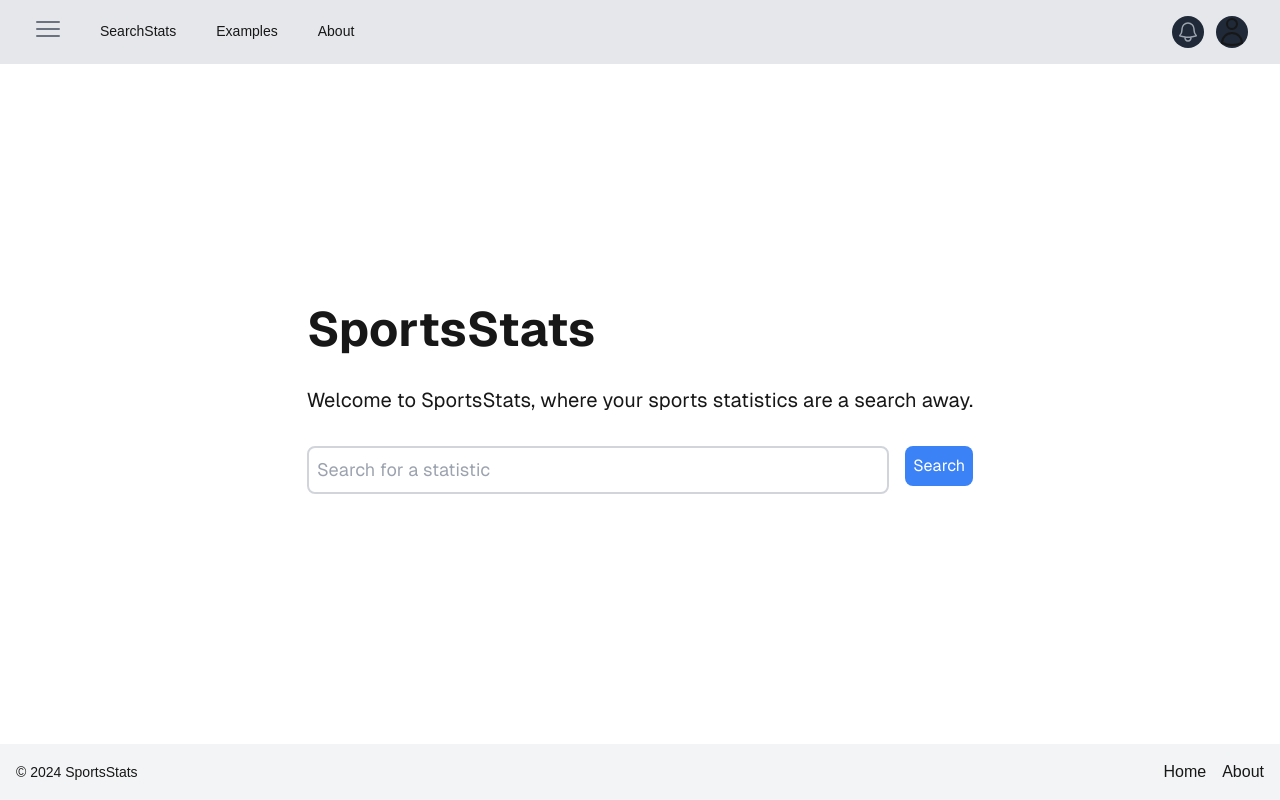
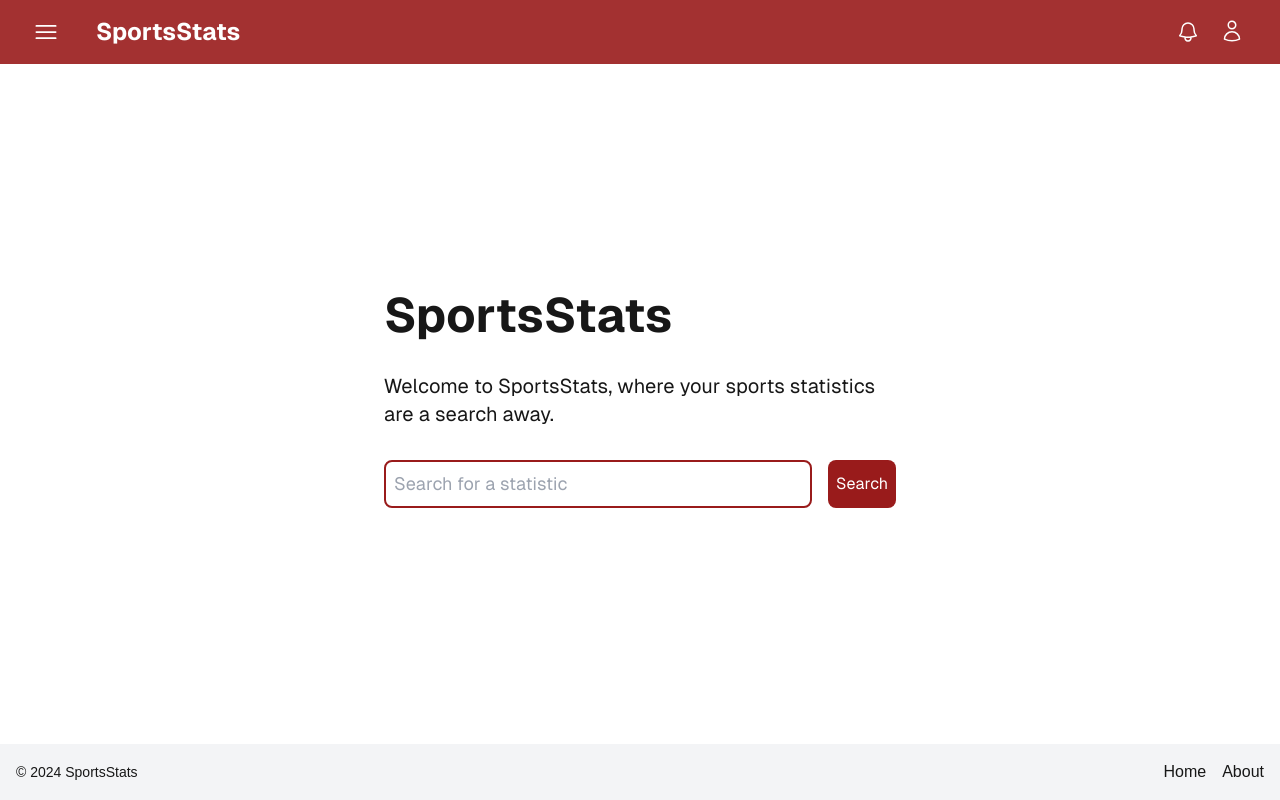
Before and after one commit to JohnDeLeoDev/SportsStats, a Next.js app: page / in a window 1280 px wide. Built offline with nearby package versions, Linux system fonts and the light colour scheme.

Commit message:
Changes made to styling of header, layout, page, and searchResults components. Search results now appear when a response is received from the server.

```diff
--- a/src/app/header.tsx
+++ b/src/app/header.tsx
@@ -11,12 +11,7 @@ import {
     MenuItems,
 } from '@headlessui/react'
 
-import {
-    Bars3Icon,
-    BellIcon,
-    XMarkIcon,
-    UserIcon,
-} from '@heroicons/react/24/outline'
+import { Bars3Icon, BellIcon, UserIcon } from '@heroicons/react/24/outline'
 
 const navigation = [
     { name: 'SearchStats', href: '/', current: false },
@@ -64,7 +59,8 @@ export default function Header({ currentRoute }: HeaderProps) {
         <header className="grid grid-cols-3 w-full gap-4">
             <Disclosure
                 as="nav"
-                className="bg-gray-200 fixed w-screen z-10 top-0"
+                className="bg-red-800 bg-opacity-90 text-white
+                fixed w-screen z-10 top-0"
             >
                 <div className="mx-auto px-2 sm:px-6 lg:px-8">
                     <div className="relative flex h-16 items-center justify-between">
@@ -77,19 +73,24 @@ export default function Header({ currentRoute }: HeaderProps) {
                                     aria-hidden="true"
                                     className="block h-6 w-6 group-data-[open]:hidden"
                                 />
-                                <XMarkIcon
-                                    aria-hidden="true"
-                                    className="hidden h-6 w-6 group-data-[open]:block"
-                                />
                             </DisclosureButton>
                         </div>
                         <div className="flex flex-1 items-center justify-center sm:items-stretch sm:justify-start">
                             <div className="flex flex-shrink-0 items-center">
-                                <Menu as="div" className="relative">
-                                    <MenuButton>
+                                <Menu
+                                    as="div"
+                                    className="
+                                    relative flex flex-col
+                                    "
+                                >
+                                    <MenuButton
+                                        className="
+
+                                    "
+                                    >
                                         <Bars3Icon
                                             aria-hidden="true"
-                                            className="h-8 w-8 stroke-width-2 text-gray-500 hover:stroke-width-4 hover:text-gray-700"
+                                            className="h-7 w-7  text-white transition-colors duration-100 ease-in-out hover:text-black"
                                         />
                                     </MenuButton>
                                     <MenuItems
@@ -111,32 +112,23 @@ export default function Header({ currentRoute }: HeaderProps) {
                             </div>
                             <div className="hidden sm:ml-6 sm:block">
                                 <div className="flex space-x-4">
-                                    {navigation.map((item) => (
-                                        <a
-                                            key={item.name}
-                                            href={item.href}
-                                            aria-current={
-                                                item.current
-                                                    ? 'page'
-                                                    : undefined
-                                            }
-                                            className={classNames(
-                                                item.current
-                                                    ? 'bg-gray-900 text-white'
-                                                    : 'text-black-700 hover:bg-gray-700 hover:text-white',
-                                                'rounded-md px-3 py-2 text-sm font-medium'
-                                            )}
-                                        >
-                                            {item.name}
-                                        </a>
-                                    ))}
+                                    <a
+                                        href="/"
+                                        className="text-white hover:bg-black hover:text-white px-3 py-2 rounded-md text-sm font-medium"
+                                    >
+                                        <h1 className="text-2xl font-bold font-[family-name:var(--font-geist-sans)]">
+                                            SportsStats
+                                        </h1>
+                                    </a>
                                 </div>
                             </div>
                         </div>
                         <div className="absolute inset-y-0 right-0 flex items-center pr-2 sm:static sm:inset-auto sm:ml-6 sm:pr-0">
                             <button
                                 type="button"
-                                className="relative rounded-full bg-gray-800 p-1 text-gray-400 hover:text-white focus:outline-none focus:ring-2 focus:ring-white focus:ring-offset-2 focus:ring-offset-gray-800"
+                                className="relative rounded-full p-1
+                                hover:outline-black hover:bg-black transition-colors duration-100 ease-in-out
+                                "
                             >
                                 <span className="absolute -inset-1.5" />
                                 <span className="sr-only">
@@ -144,20 +136,24 @@ export default function Header({ currentRoute }: HeaderProps) {
                                 </span>
                                 <BellIcon
                                     aria-hidden="true"
-                                    className="h-6 w-6"
+                                    className="text-white h-6 w-6 transition-colors duration-100 ease-in-out hover:text-black"
                                 />
                             </button>
 
                             {/* Profile dropdown */}
                             <Menu as="div" className="relative ml-3">
                                 <div>
-                                    <MenuButton className="relative flex rounded-full bg-gray-800 text-sm focus:outline-none focus:ring-2 focus:ring-white focus:ring-offset-2 focus:ring-offset-gray-800">
+                                    <MenuButton
+                                        className="relative rounded-full p-1
+                                hover:outline-black hover:bg-black transition-colors duration-100 ease-in-out
+                                "
+                                    >
                                         <span className="sr-only">
                                             Open user menu
                                         </span>
                                         <UserIcon
                                             aria-hidden="true"
-                                            className="h-8 w-8"
+                                            className="text-white h-6 w-6 transition-colors duration-100 ease-in-out hover:text-white"
                                         />
                                     </MenuButton>
                                 </div>
--- a/src/app/layout.tsx
+++ b/src/app/layout.tsx
@@ -41,7 +41,7 @@ export default function RootLayout({
                 <link rel="icon" href="/favicon.ico" />
             </Head>
             <body
-                className={`${geistSans.variable} ${geistMono.variable} antialiased`}
+                className={`${geistSans.variable} ${geistMono.variable} antialiased `}
             >
                 <App currentRoute={currentRoute}>{children}</App>
             </body>
--- a/src/app/page.tsx
+++ b/src/app/page.tsx
@@ -14,35 +14,63 @@ export default function Home() {
         setSearchResponseReceived,
     } = React.useContext(appContext)
 
-    function handleSearch(query: string) {
+    const inputRef = React.useRef<HTMLInputElement>(null)
+
+    const handleTextInput = React.useCallback(
+        (query: string) => {
+            setSearchQuery(query)
+            // focus on the input field
+        },
+        [setSearchQuery]
+    )
+
+    const handleSearch = React.useCallback(
+        async (query: string) => {
             setSearchTriggered(true)
+            try {
+                console.log('Searching for:', query)
+                const res = await searchRequest(query)
+                if (res) {
+                    setSearchResponseReceived(true)
+                }
+            } catch (error) {
+                console.error('Search failed', error)
+            }
+        },
+        [setSearchTriggered, setSearchResponseReceived]
+    )
 
-        // wait for the search request to complete
-        searchRequest(query).then(() => {
-            setSearchResponseReceived(true)
-            console.log('Search response received.')
-        })
+    React.useEffect(() => {
+        if (inputRef.current) {
+            inputRef.current.focus()
         }
+    }, [searchQuery])
 
-    function handleTextInput(query: string) {
-        console.log(query)
-        setSearchQuery(query)
-    }
-
+    function HomePage() {
         return (
-        <div className="grid grid-rows-[20px_1fr_20px] items-center justify-items-center min-h-screen p-8 pb-20 gap-16 sm:p-5 font-[family-name:var(--font-geist-sans)]">
-            <main className="flex flex-col gap-8 row-start-2 items-center sm:items-start">
-                <h1 className="text-4xl sm:text-5xl text-center sm:text-left font-bold">
+            <main
+                className="flex flex-col gap-8 row-start-2 items-center  transition-all duration-2000 ease-in-out transform w-full align-middle justify-items-center text-center
+        "
+            >
+                <div
+                    className="flex flex-col gap-8  items-center sm:items-start transition-all duration-2000 ease-in-out transform max-w-lg
+            "
+                >
+                    <h1 className="text-4xl sm:text-5xl text-center sm:text-left font-bold transition-all duration-2000 ease-in-out transform">
                         SportsStats
                     </h1>
-                <p className="text-lg sm:text-xl text-center sm:text-left">
-                    Welcome to SportsStats, where your sports statistics are a
-                    search away.
+                    <p className="text-lg sm:text-xl text-center sm:text-left transition-all duration-2000 ease-in-out transform">
+                        Welcome to SportsStats, where your sports statistics are
+                        a search away.
                     </p>
-                <div className="flex flex-row gap-4 items-center sm:items-start w-full">
+                    <div className="flex flex-row gap-4 items-center sm:items-start w-full transition-all duration-2000 ease-in-out transform">
                         <input
-                        className="w-full p-2 text-lg border-2 border-gray-300 rounded-lg"
+                            className="w-full p-2 text-lg border-2 border-gray-300
+                        focus:outline-none focus:border-red-800
+                        rounded-lg "
                             placeholder="Search for a statistic"
+                            ref={inputRef}
+                            value={searchQuery}
                             onChange={(e) => handleTextInput(e.target.value)}
                             onKeyDown={(e) => {
                                 if (e.key === 'Enter') {
@@ -51,14 +79,23 @@ export default function Home() {
                             }}
                         />
                         <button
-                        className="p-2 bg-blue-500 text-white rounded-lg"
+                            className="p-2 bg-red-800
+                        hover:bg-gray-800
+                        text-white rounded-lg self-stretch transition-all duration-2000 ease-in-out transform"
                             onClick={() => handleSearch(searchQuery)}
                         >
                             Search
                         </button>
                     </div>
-                {searchTriggered && searchResponseReceived && <SearchResults />}
+                </div>
             </main>
+        )
+    }
+
+    return (
+        <div className="grid grid-rows-[20px_1fr_20px] items-center justify-items-center min-h-screen p-8 pb-20 gap-16 sm:p-5 font-[family-name:var(--font-geist-sans)] transition-all duration-2000 ease-in-out transform">
+            {searchTriggered === false ? <HomePage /> : null}
+            {searchResponseReceived === true ? <SearchResults /> : null}
         </div>
     )
 }
```
Also changed, not shown: src/app/searchResults.tsx (+37 -9 lines). Lines whose indentation alone changed are shown as unchanged.
